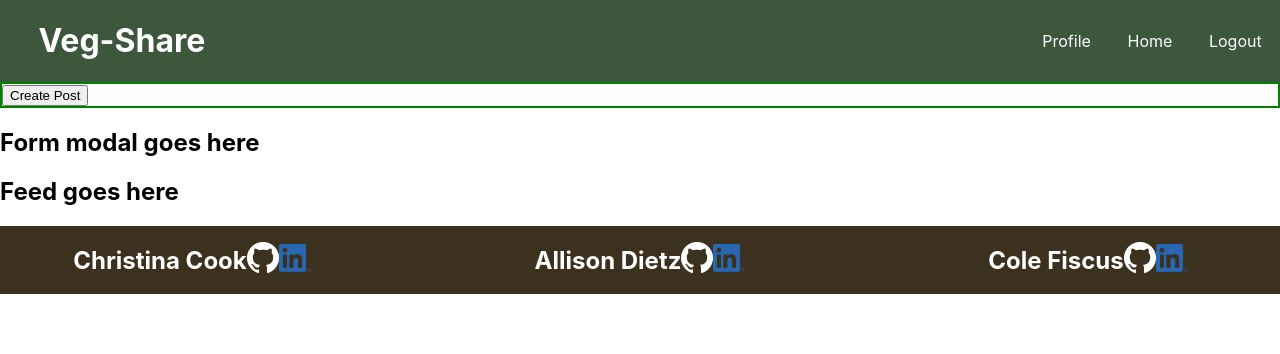
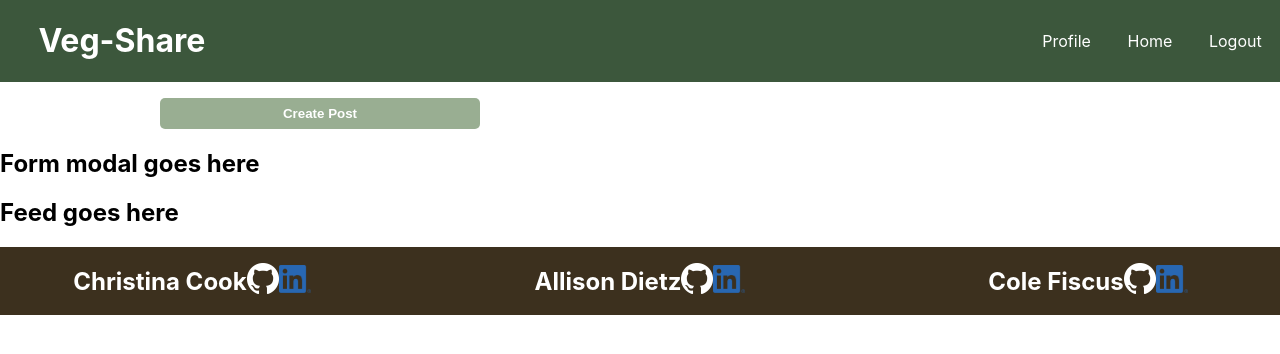
Before and after one commit to veg-share/frontend-ui, a React (Create React App) app: page / in a window 1280 px wide. Shown: the top 354 px of the page. Built offline with nearby package versions, Linux system fonts and the light colour scheme.

Commit message:
Style post button

```diff
--- a/src/components/UserInteractions/UserInteractions.css
+++ b/src/components/UserInteractions/UserInteractions.css
@@ -1,3 +1,16 @@
 .interactions-container {
-  border: 2px solid green;
+  width: 50%;
+  margin-top: 1rem;
+  display: flex;
+  justify-content: center;
 }
+
+.post-button {
+  width: 50%;
+  padding: 0.5rem;
+  background-color: #99AE92;
+  color: white;
+  border: none;
+  border-radius: 5px;
+  font-weight: bold;
+}
--- a/src/components/UserInteractions/UserInteractions.js
+++ b/src/components/UserInteractions/UserInteractions.js
@@ -7,7 +7,7 @@ const UserInteractions = () => {
   return (
     <div className='interactions-container'>
       {/* conditionally render search component based on view */}
-      <button>Create Post</button>
+      <button className='post-button'>Create Post</button>
     </div>
   )
 }
```
